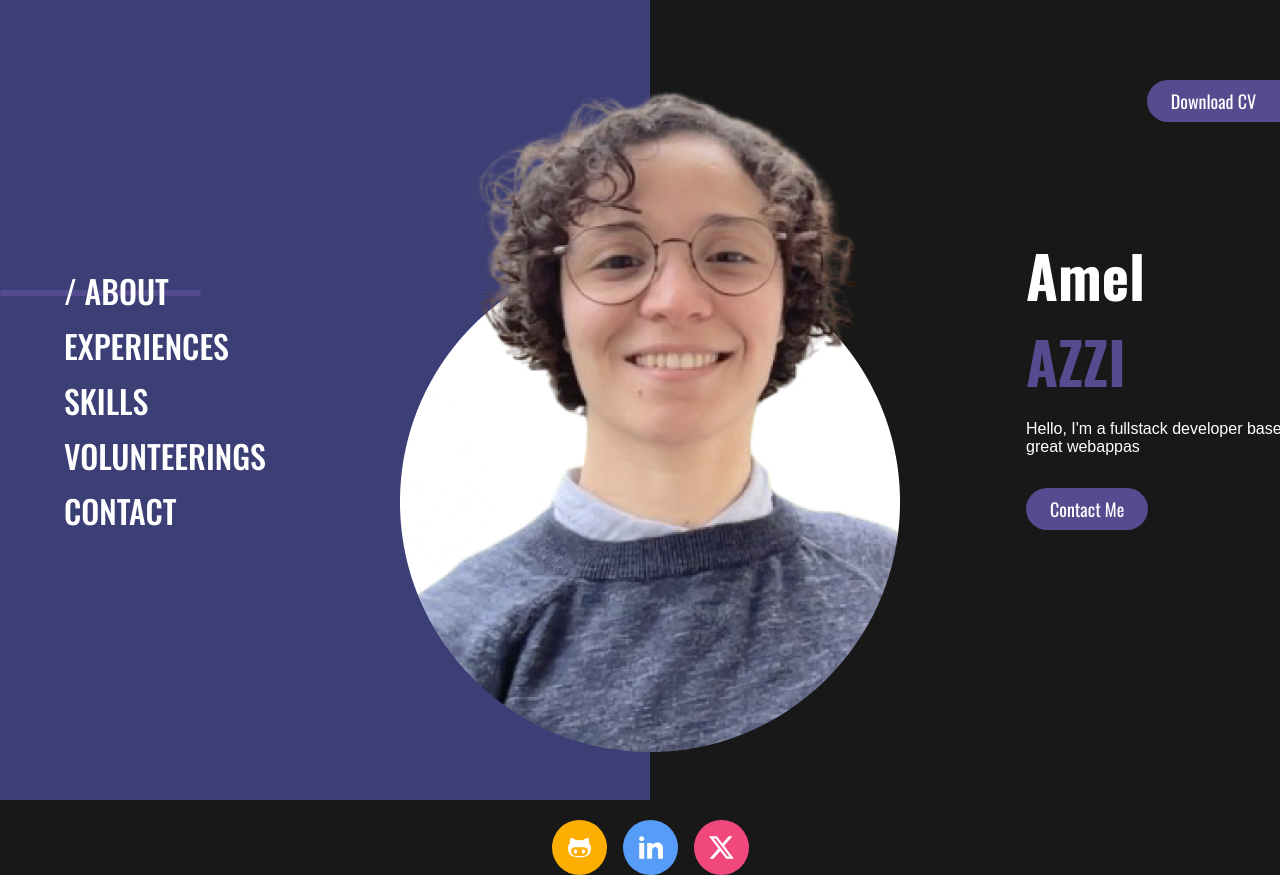
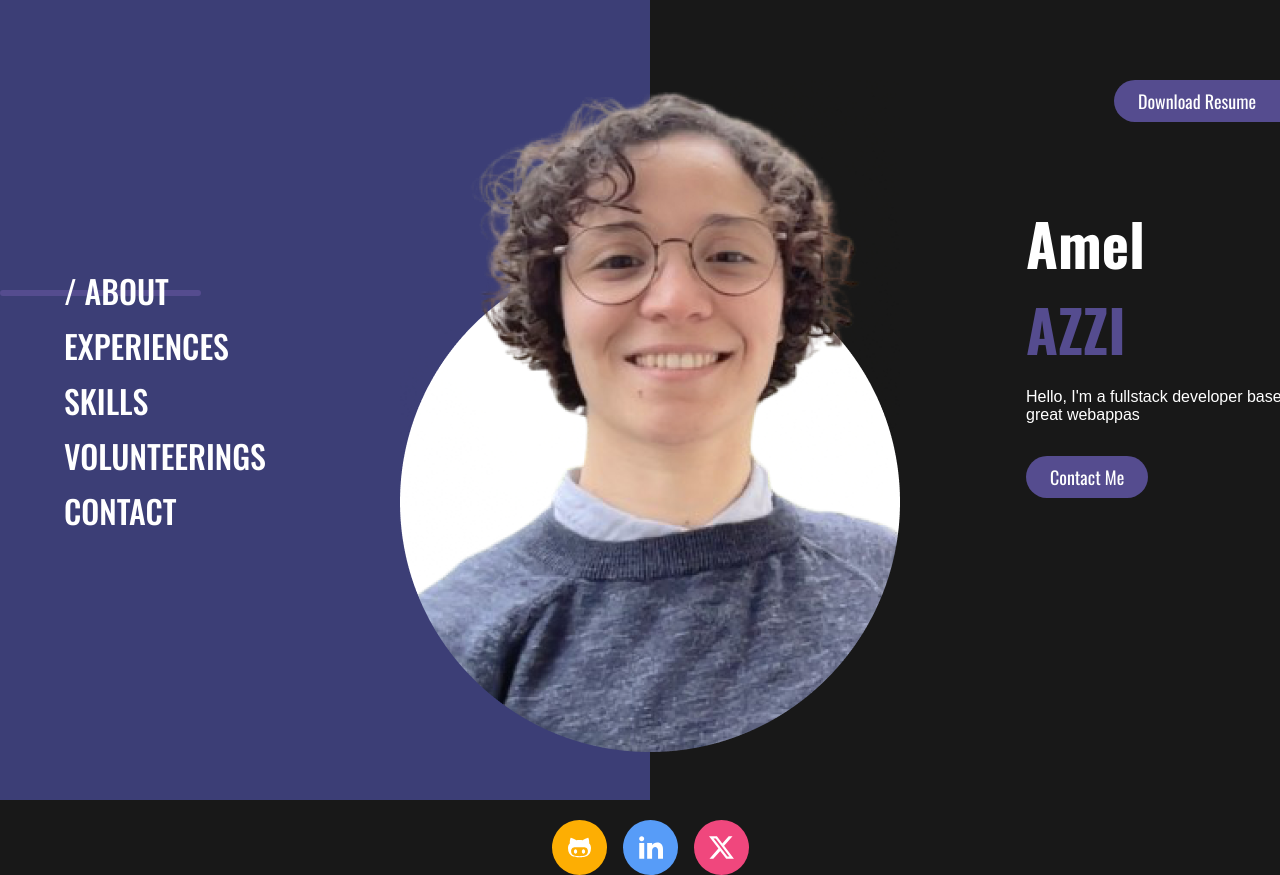
Before and after one commit to amelazzi/my-portfolio, a Next.js app: page / in a window 1280 px wide. Built offline with nearby package versions, Linux system fonts and the light colour scheme; a web font is replaced by a local one.

Commit message:
💄 Layout - Update UI

```diff
--- a/src/app/layout.css
+++ b/src/app/layout.css
@@ -17,7 +17,7 @@ main {
   grid-area: main;
   height: 75vh;
   margin-top: 25vh;
-  padding: 32px 64px;
+  padding: 0px 64px 32px 64px;
 }
 
 .download-btn {
--- a/src/app/layout.tsx
+++ b/src/app/layout.tsx
@@ -42,7 +42,7 @@ export default function RootLayout({
       pathname,
       headerRef,
       "width: calc(100% - 320px); align-items: center; transform: none; height:25vh",
-      "width: calc(100% - 420px); top: 10%; transform: translateY(-50%)"
+      "top: 10%; transform: translateY(-50%)"
     );
   }, [pathname]);
 
@@ -53,7 +53,7 @@ export default function RootLayout({
           <Profile />
         </div>
         <a href="/resume_Amel_AZZI.pdf" download>
-          <button className="download-btn">Download CV</button>
+          <button className="download-btn">Download Resume</button>
         </a>
         <div className="portfolio-container" ref={portfolioContainerRef}>
           <Sidebar />
```
